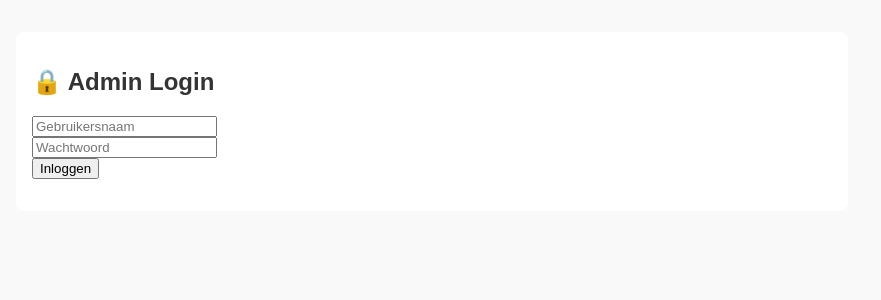
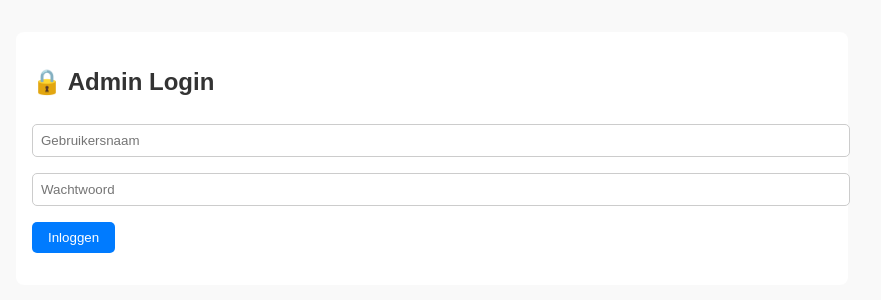
Before and after one commit to Wesley1234567891011/ThommieTV-Website, a PHP site: page /admin.html in a window 1280 px wide. Shown: the top 300 px of the page, without its empty margins (208-1089 px from the left). Run offline with PHP 8.4, Linux system fonts and the light colour scheme.

Commit message:
Update style.css

```diff
--- a/style.css
+++ b/style.css
@@ -300,3 +300,26 @@ body.dark #theme-toggle:hover {
 .image-slider .slider-dots .dot.active {
   background: #ff4444;
 }
+
+
+.admin-paneel input {
+  padding: 0.5rem;
+  margin: 0.5rem 0;
+  width: 100%;
+  border: 1px solid #ccc;
+  border-radius: 5px;
+}
+
+.admin-paneel button {
+  background-color: #007bff;
+  color: white;
+  padding: 0.5rem 1rem;
+  border: none;
+  margin-top: 0.5rem;
+  border-radius: 5px;
+  cursor: pointer;
+}
+
+.admin-paneel button:hover {
+  background-color: #0056b3;
+}
```
